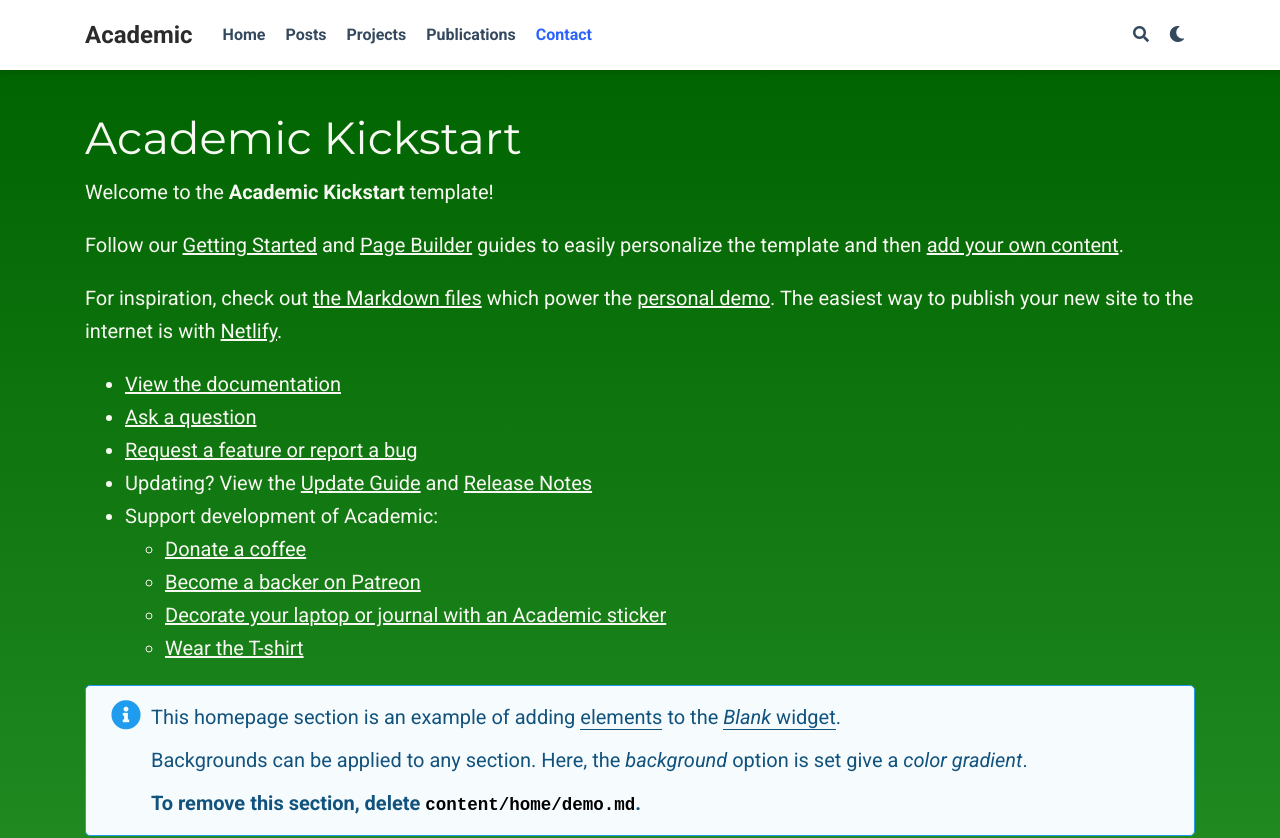
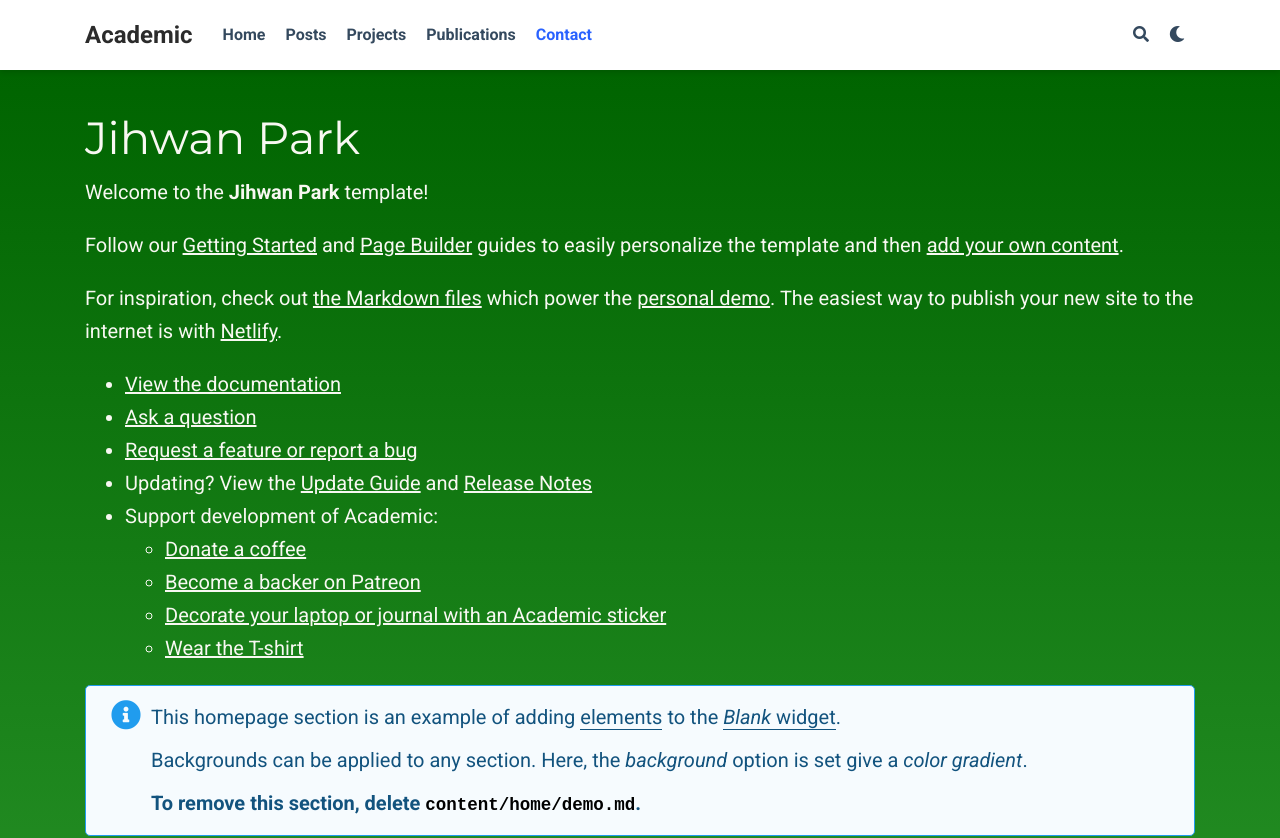
Before and after one commit to jihwanprk/academic_kickstart, a plain HTML site: page index.html in a window 1280 px wide. Shown: the top 838 px of the page. Drawn offline with nearby package versions, Linux system fonts and the light colour scheme; some icons are missing.

Commit message:
Change name

```diff
--- a/index.html
+++ b/index.html
@@ -440,9 +440,9 @@
 <div class="row">
 
     <div class="col-lg-12">
-      <h1>Academic Kickstart</h1>
-
-      <p>Welcome to the <strong>Academic Kickstart</strong> template!</p>
+      <h1>Jihwan Park</h1>
+
+      <p>Welcome to the <strong>Jihwan Park</strong> template!</p>
 
 <p>Follow our <a href="https://sourcethemes.com/academic/docs/get-started/" target="_blank">Getting Started</a> and <a href="https://sourcethemes.com/academic/docs/widgets/" target="_blank">Page Builder</a> guides to easily personalize the template and then <a href="https://sourcethemes.com/academic/docs/managing-content/" target="_blank">add your own content</a>.</p>
 
```
